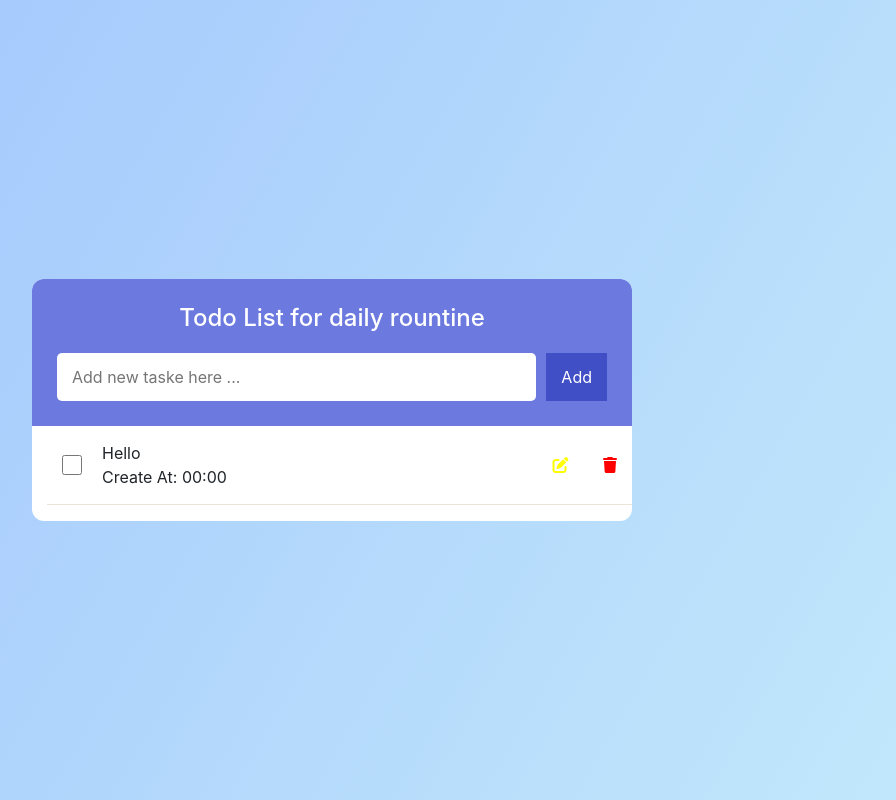
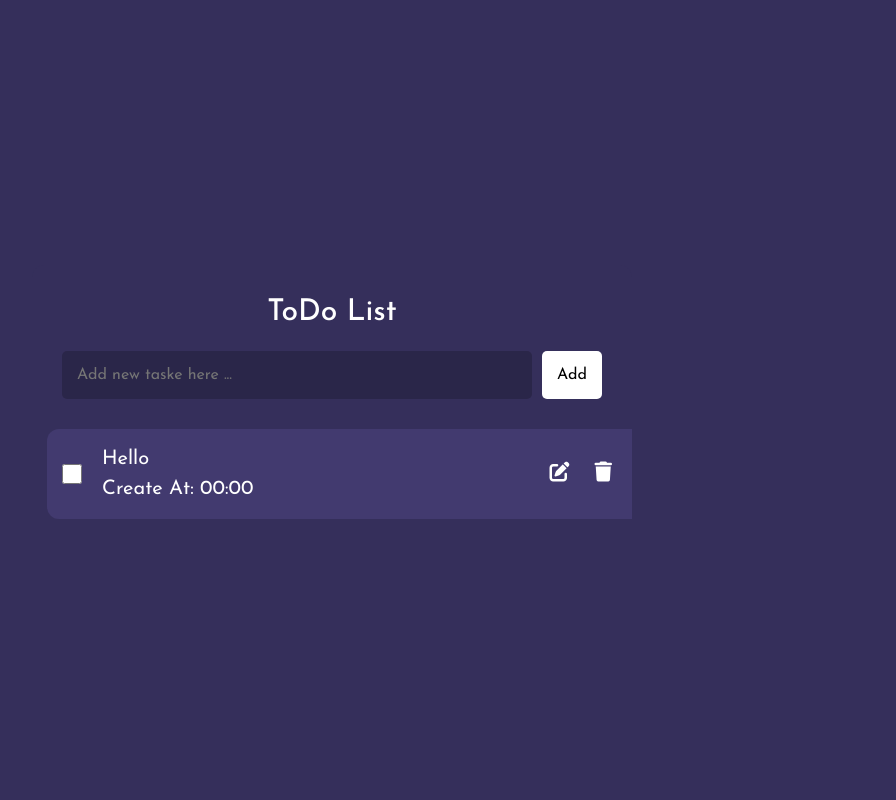
Before and after one commit to QuocTA-010705/todo-List, a plain HTML site: page index.html in a window 1280 px wide. Shown: the whole page, without its empty margins (308-1204 px from the left). Drawn offline with nearby package versions, Linux system fonts and the light colour scheme; some packages are replaced by stand-ins of ours; no server answers; a script that the page names is missing.

Commit message:
style layout

```diff
--- a/index.html
+++ b/index.html
@@ -8,13 +8,15 @@
     <link rel="stylesheet" href="https://cdnjs.cloudflare.com/ajax/libs/font-awesome/6.4.0/css/all.min.css">
     <link rel="stylesheet" href="https://cdn.jsdelivr.net/npm/bootstrap@4.0.0/dist/css/bootstrap.min.css"
     integrity="sha384-Gn5384xqQ1aoWXA+058RXPxPg6fy4IWvTNh0E263XmFcJlSAwiGgFAW/dAiS6JXm" crossorigin="anonymous">
-
+    <link rel="preconnect" href="https://fonts.googleapis.com">
+<link rel="preconnect" href="https://fonts.gstatic.com" crossorigin>
+<link href="https://fonts.googleapis.com/css2?family=Josefin+Sans:ital,wght@0,100..700;1,100..700&family=Roboto:ital,wght@0,100..900;1,100..900&display=swap" rel="stylesheet">
 </head>
 
 <body>
     <div class="my-container">
         <header>
-            <h1>Todo List for daily rountine</h1>
+            <h1>ToDo List</h1>
             <div  class="input-section">
                 <input id="todo-input" type="text" placeholder="Add new taske here ...">
                 <button id="add-button">Add</button>
--- a/style.css
+++ b/style.css
@@ -5,16 +5,17 @@
 }
 
 body{
-    background: linear-gradient(120deg, #a1c4fd, #c2e9fb);
+    background-color: #352f5b!important;
     display: flex;
     justify-content: center;
     align-items: center;
     min-height: 100vh;
-    font-family: Arial, Helvetica, sans-serif;
+    font-size: 24px;
+    font-family: "Josefin Sans", sans-serif!important;
 }
 
 .my-container{
-    background-color:white;
+    color: white;
     width: 100%;
     max-width: 600px;
     border-radius: 12px;
@@ -22,12 +23,12 @@ body{
     overflow: hidden;
 }
 header{
-    padding: 25px;
-    background-color: #6c7ae0;
+    padding: 30px;
+    background-color: #352f5b;
     color: white;
 }
 header h1{
-    font-size: 24px;
+    font-size: 30px;
     text-align: center;
     margin-bottom: 20px;
 }
@@ -38,59 +39,87 @@ header h1{
 input[type="text"]{
     padding: 12px 15px;
     flex: 1;
+    background: rgba(0, 0, 0, 0.2);
+    color: white;
     /* width: 100%; */
     border-radius: 5px;
     border: none;
     font-size: 16px;
+    transition: all 0.3s;
 }
-button{
+input[type="text"]:focus-within {
+    transform: translateY(-5px);
+}
+.input-section button{
     padding: 12px 15px;
     border-radius: 5px;
     border: none;
     font-size: 16px;
-    background-color: #404fc6;
-    color: white;
+    background-color: white;
+    color: black;
 }
 button:hover{
-    transition: all 0.3;
-    background-color: #1e2fb2;
+   background: #423a6f;
+  color: #fff;
+  border-top-width: 1px;
+  border-bottom-width: 1px;
+  border-radius: 13px 13px;
+  transition: 0.8s;
 }
 .todos-container{
     max-height: 300px;
     overflow-y: auto;
     overflow-x:hidden ;
 }
+.todo-list{
+    display: flex;
+    flex-direction: column;
+    gap: 10px;
+    z-index: 10;
+}
 .todo-item{
+     background-color:#423a6f;
     display: flex;
     justify-content: space-between;
     align-items: center;
     margin: 0 15px;
     padding: 15px;
     width: 100%;
-    border-bottom: 1px solid rgb(235, 228, 217) ;
+    border-radius: 12px;
     list-style: disc;
-
+    transition: all 0.3s;
 }
 .todo-item:hover{
-    transition: all 0.3s ease;
-    box-shadow: whitesmoke;
+    transition: all 0.3s ;
+    transform: translateY(-5px);
+    box-shadow: 0 0 30px rgba(120, 119, 198, 0.5), 0 8px 32px rgba(0, 0, 0, 0.3);
 }
 .todo-content{
+    font-size: 20px;
     display: flex;
     align-items: center;
     gap: 10px;
     flex: 1;
 }
+.todo-content content{
+    font-size: 25px;
+}
 .pen{
-    color: yellow!important;
+    margin-right: 10px;
+    background:transparent;
+    color: white!important;
 }
 .todo-action button{
-    background: none;
-    color: red;
+    font-size: 20px;
+    margin-right: 20px;
+    border: none;
+    background-color: transparent;
+    color: white;
 }
 input[type="checkbox"]{
     width: 20px;
     height: 20px;
+
     margin-right: 10px;
     cursor: pointer;
 }
```
